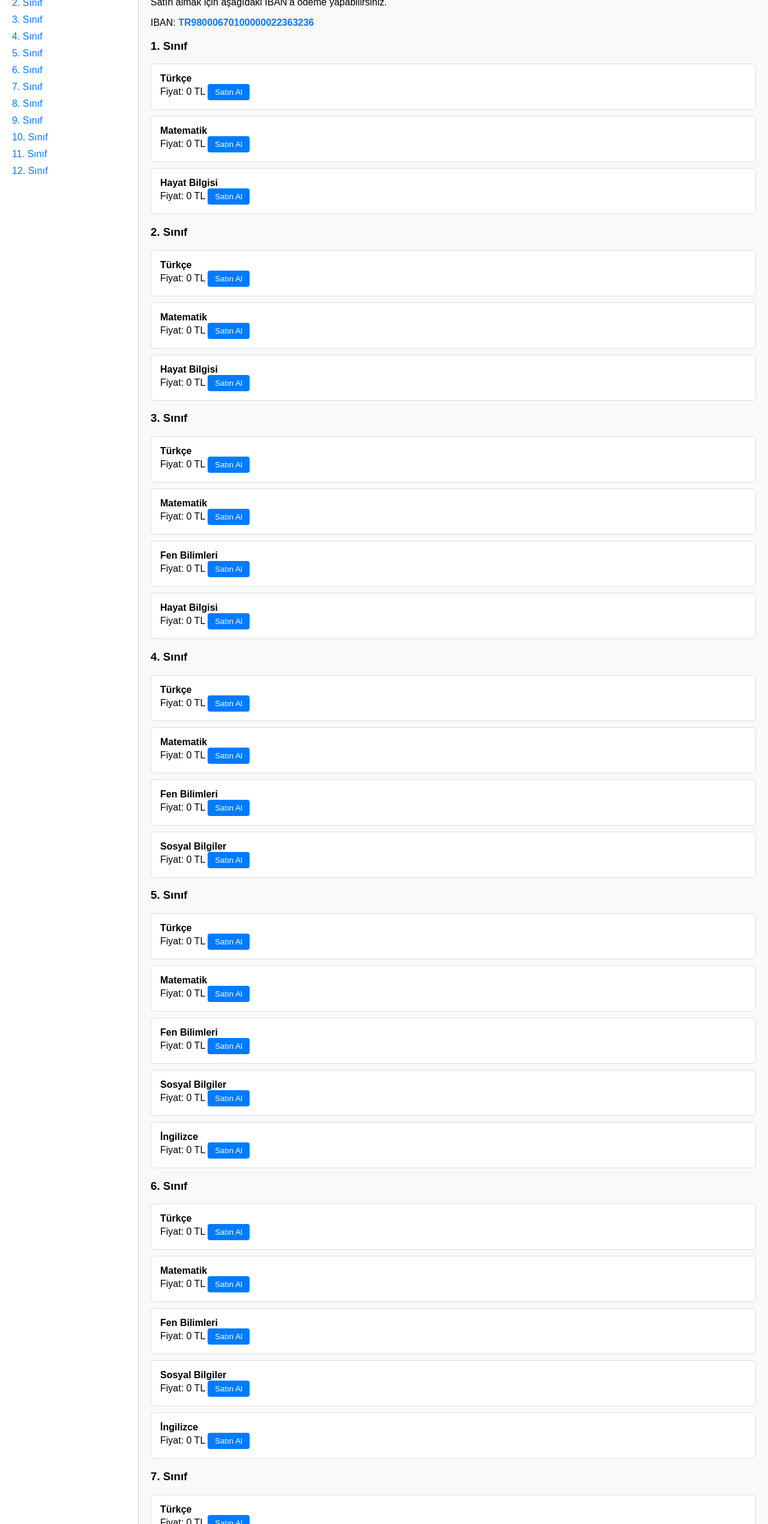
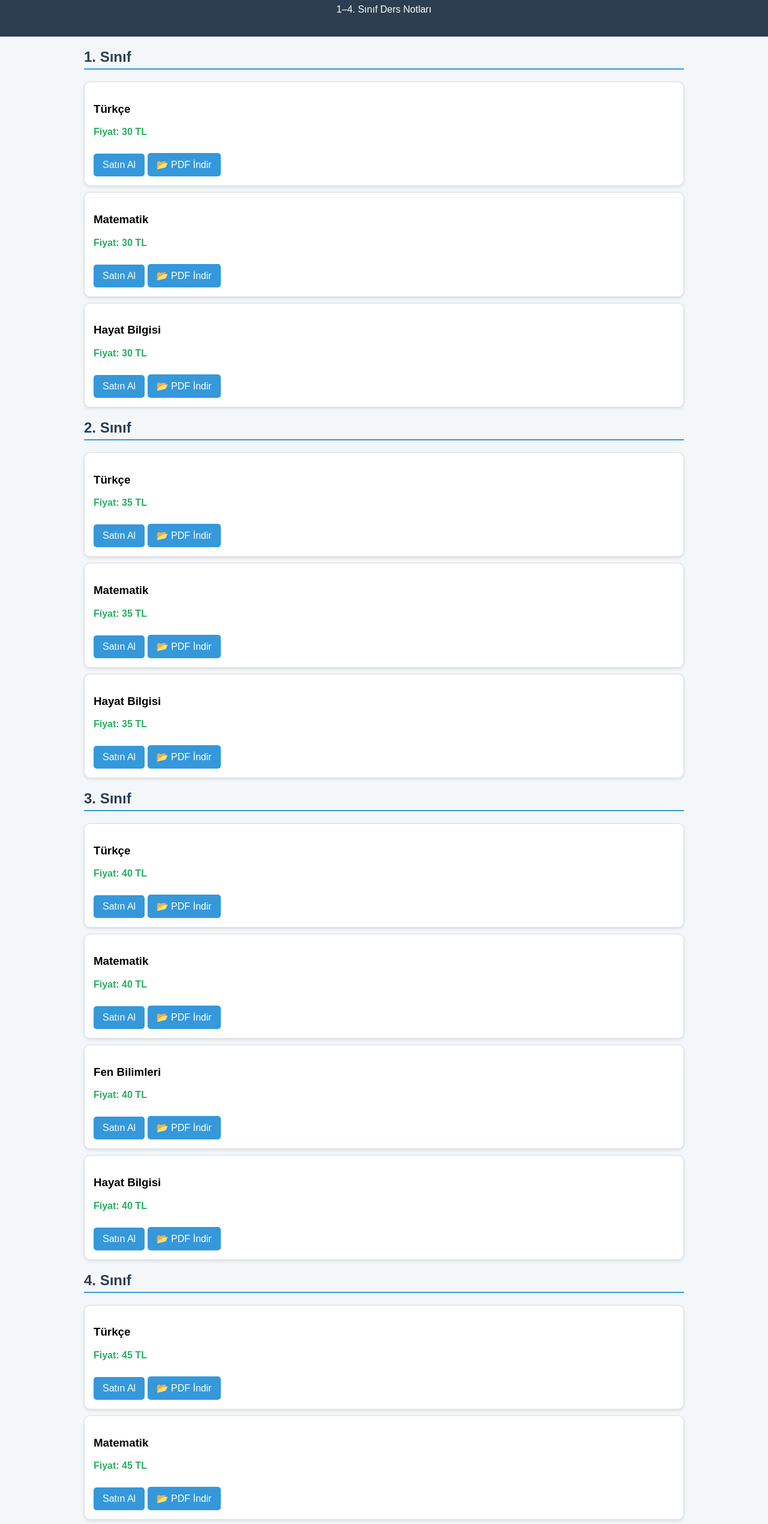
Before and after one commit to kodmekanizmamuh-oss/egitim-portali, a plain HTML site: page index.html in a window 1280 px wide. Shown: the part 93-2633 px from the top of the page at 60% size. Drawn offline with Linux system fonts and the light colour scheme.

Commit message:
Update index.html

```diff
--- a/index.html
+++ b/index.html
@@ -2,145 +2,379 @@
 <html lang="tr">
 <head>
   <meta charset="UTF-8">
-  <title>Eğitim Portalı • 1-12</title>
+  <title>DM Eğitim Portalı - İlkokul</title>
   <style>
-    body { font-family: Arial, sans-serif; margin:0; padding:0; background:#f8f9fa; }
-    .container { display: flex; }
-    .menu { width: 200px; background: #fff; padding: 15px; border-right: 1px solid #ccc; }
-    .menu h3 { margin-top: 0; }
-    .menu a { display:block; padding:5px; text-decoration:none; color:#007bff; }
-    .menu a:hover { background:#e9ecef; }
-    .content { flex:1; padding: 20px; }
-    .card { background:#fff; border:1px solid #ddd; padding:15px; margin-bottom:10px; border-radius:6px; }
-    .btn { background:#007bff; color:#fff; border:none; padding:6px 12px; border-radius:4px; cursor:pointer; }
-    .iban { font-weight:bold; color:#007bff; }
+    body {
+      font-family: Arial, sans-serif;
+      background: #f4f7fa;
+      margin: 0;
+      padding: 0;
+    }
+    header {
+      background: #2c3e50;
+      color: white;
+      padding: 20px;
+      text-align: center;
+    }
+    .container {
+      width: 90%;
+      max-width: 1000px;
+      margin: 20px auto;
+    }
+    h2 {
+      border-bottom: 2px solid #3498db;
+      padding-bottom: 5px;
+      color: #2c3e50;
+    }
+    .card {
+      background: #fff;
+      border: 1px solid #ddd;
+      border-radius: 10px;
+      padding: 15px;
+      margin: 10px 0;
+      box-shadow: 0 2px 5px rgba(0,0,0,0.1);
+    }
+    .price {
+      color: #27ae60;
+      font-weight: bold;
+    }
+    .btn {
+      display: inline-block;
+      margin-top: 10px;
+      padding: 10px 15px;
+      background: #3498db;
+      color: white;
+      text-decoration: none;
+      border-radius: 5px;
+    }
+    .btn:hover {
+      background: #2980b9;
+    }
+    /* Modal */
+    .modal {
+      display: none;
+      position: fixed;
+      z-index: 1000;
+      left: 0; top: 0;
+      width: 100%; height: 100%;
+      background: rgba(0,0,0,0.6);
+    }
+    .modal-content {
+      background: white;
+      margin: 15% auto;
+      padding: 20px;
+      border-radius: 10px;
+      width: 80%;
+      max-width: 400px;
+      text-align: center;
+    }
+    .close {
+      float: right;
+      font-size: 20px;
+      cursor: pointer;
+      color: #e74c3c;
+    }
   </style>
 </head>
 <body>
-  <div class="container">
-    <!-- Menü -->
-    <div class="menu">
-      <h3>Menü</h3>
-      <a href="#sinif1">1. Sınıf</a>
-      <a href="#sinif2">2. Sınıf</a>
-      <a href="#sinif3">3. Sınıf</a>
-      <a href="#sinif4">4. Sınıf</a>
-      <a href="#sinif5">5. Sınıf</a>
-      <a href="#sinif6">6. Sınıf</a>
-      <a href="#sinif7">7. Sınıf</a>
-      <a href="#sinif8">8. Sınıf</a>
-      <a href="#sinif9">9. Sınıf</a>
-      <a href="#sinif10">10. Sınıf</a>
-      <a href="#sinif11">11. Sınıf</a>
-      <a href="#sinif12">12. Sınıf</a>
-    </div>
+<header>
+  <h1>DM Eğitim Portalı</h1>
+  <p>1–4. Sınıf Ders Notları</p>
+</header>
 
-    <!-- İçerik -->
-    <div class="content">
-      <h2>Tüm Notlar</h2>
-      <p>Satın almak için aşağıdaki IBAN’a ödeme yapabilirsiniz.</p>
-      <p>IBAN: <span class="iban">TR98000670100000022363236</span></p>
+<div class="container">
 
-      <!-- 1. Sınıf -->
-      <h3 id="sinif1">1. Sınıf</h3>
-      <div class="card"><b>Türkçe</b><br>Fiyat: 0 TL <button class="btn">Satın Al</button></div>
-      <div class="card"><b>Matematik</b><br>Fiyat: 0 TL <button class="btn">Satın Al</button></div>
-      <div class="card"><b>Hayat Bilgisi</b><br>Fiyat: 0 TL <button class="btn">Satın Al</button></div>
+  <h2>1. Sınıf</h2>
+  <div class="card">
+    <h3>Türkçe</h3>
+    <p class="price">Fiyat: 30 TL</p>
+    <a href="#" class="btn" onclick="openModal('1. Sınıf - Türkçe')">Satın Al</a>
+    <a href="https://drive.google.com/placeholder" class="btn" target="_blank">📂 PDF İndir</a>
+  </div>
+  <div class="card">
+    <h3>Matematik</h3>
+    <p class="price">Fiyat: 30 TL</p>
+    <a href="#" class="btn" onclick="openModal('1. Sınıf - Matematik')">Satın Al</a>
+    <a href="https://drive.google.com/placeholder" class="btn" target="_blank">📂 PDF İndir</a>
+  </div>
+  <div class="card">
+    <h3>Hayat Bilgisi</h3>
+    <p class="price">Fiyat: 30 TL</p>
+    <a href="#" class="btn" onclick="openModal('1. Sınıf - Hayat Bilgisi')">Satın Al</a>
+    <a href="https://drive.google.com/placeholder" class="btn" target="_blank">📂 PDF İndir</a>
+  </div>
 
-      <!-- 2. Sınıf -->
-      <h3 id="sinif2">2. Sınıf</h3>
-      <div class="card"><b>Türkçe</b><br>Fiyat: 0 TL <button class="btn">Satın Al</button></div>
-      <div class="card"><b>Matematik</b><br>Fiyat: 0 TL <button class="btn">Satın Al</button></div>
-      <div class="card"><b>Hayat Bilgisi</b><br>Fiyat: 0 TL <button class="btn">Satın Al</button></div>
+  <h2>2. Sınıf</h2>
+  <div class="card"><h3>Türkçe</h3><p class="price">Fiyat: 35 TL</p>
+    <a href="#" class="btn" onclick="openModal('2. Sınıf - Türkçe')">Satın Al</a>
+    <a href="https://drive.google.com/placeholder" class="btn" target="_blank">📂 PDF İndir</a>
+  </div>
+  <div class="card"><h3>Matematik</h3><p class="price">Fiyat: 35 TL</p>
+    <a href="#" class="btn" onclick="openModal('2. Sınıf - Matematik')">Satın Al</a>
+    <a href="https://drive.google.com/placeholder" class="btn" target="_blank">📂 PDF İndir</a>
+  </div>
+  <div class="card"><h3>Hayat Bilgisi</h3><p class="price">Fiyat: 35 TL</p>
+    <a href="#" class="btn" onclick="openModal('2. Sınıf - Hayat Bilgisi')">Satın Al</a>
+    <a href="https://drive.google.com/placeholder" class="btn" target="_blank">📂 PDF İndir</a>
+  </div>
 
-      <!-- 3. Sınıf -->
-      <h3 id="sinif3">3. Sınıf</h3>
-      <div class="card"><b>Türkçe</b><br>Fiyat: 0 TL <button class="btn">Satın Al</button></div>
-      <div class="card"><b>Matematik</b><br>Fiyat: 0 TL <button class="btn">Satın Al</button></div>
-      <div class="card"><b>Fen Bilimleri</b><br>Fiyat: 0 TL <button class="btn">Satın Al</button></div>
-      <div class="card"><b>Hayat Bilgisi</b><br>Fiyat: 0 TL <button class="btn">Satın Al</button></div>
+  <h2>3. Sınıf</h2>
+  <div class="card"><h3>Türkçe</h3><p class="price">Fiyat: 40 TL</p>
+    <a href="#" class="btn" onclick="openModal('3. Sınıf - Türkçe')">Satın Al</a>
+    <a href="https://drive.google.com/placeholder" class="btn" target="_blank">📂 PDF İndir</a>
+  </div>
+  <div class="card"><h3>Matematik</h3><p class="price">Fiyat: 40 TL</p>
+    <a href="#" class="btn" onclick="openModal('3. Sınıf - Matematik')">Satın Al</a>
+    <a href="https://drive.google.com/placeholder" class="btn" target="_blank">📂 PDF İndir</a>
+  </div>
+  <div class="card"><h3>Fen Bilimleri</h3><p class="price">Fiyat: 40 TL</p>
+    <a href="#" class="btn" onclick="openModal('3. Sınıf - Fen Bilimleri')">Satın Al</a>
+    <a href="https://drive.google.com/placeholder" class="btn" target="_blank">📂 PDF İndir</a>
+  </div>
+  <div class="card"><h3>Hayat Bilgisi</h3><p class="price">Fiyat: 40 TL</p>
+    <a href="#" class="btn" onclick="openModal('3. Sınıf - Hayat Bilgisi')">Satın Al</a>
+    <a href="https://drive.google.com/placeholder" class="btn" target="_blank">📂 PDF İndir</a>
+  </div>
 
-      <!-- 4. Sınıf -->
-      <h3 id="sinif4">4. Sınıf</h3>
-      <div class="card"><b>Türkçe</b><br>Fiyat: 0 TL <button class="btn">Satın Al</button></div>
-      <div class="card"><b>Matematik</b><br>Fiyat: 0 TL <button class="btn">Satın Al</button></div>
-      <div class="card"><b>Fen Bilimleri</b><br>Fiyat: 0 TL <button class="btn">Satın Al</button></div>
-      <div class="card"><b>Sosyal Bilgiler</b><br>Fiyat: 0 TL <button class="btn">Satın Al</button></div>
+  <h2>4. Sınıf</h2>
+  <div class="card"><h3>Türkçe</h3><p class="price">Fiyat: 45 TL</p>
+    <a href="#" class="btn" onclick="openModal('4. Sınıf - Türkçe')">Satın Al</a>
+    <a href="https://drive.google.com/placeholder" class="btn" target="_blank">📂 PDF İndir</a>
+  </div>
+  <div class="card"><h3>Matematik</h3><p class="price">Fiyat: 45 TL</p>
+    <a href="#" class="btn" onclick="openModal('4. Sınıf - Matematik')">Satın Al</a>
+    <a href="https://drive.google.com/placeholder" class="btn" target="_blank">📂 PDF İndir</a>
+  </div>
+  <div class="card"><h3>Fen Bilimleri</h3><p class="price">Fiyat: 45 TL</p>
+    <a href="#" class="btn" onclick="openModal('4. Sınıf - Fen Bilimleri')">Satın Al</a>
+    <a href="https://drive.google.com/placeholder" class="btn" target="_blank">📂 PDF İndir</a>
+  </div>
+  <div class="card"><h3>Sosyal Bilgiler</h3><p class="price">Fiyat: 45 TL</p>
+    <a href="#" class="btn" onclick="openModal('4. Sınıf - Sosyal Bilgiler')">Satın Al</a>
+    <a href="https://drive.google.com/placeholder" class="btn" target="_blank">📂 PDF İndir</a>
+  </div>
+  <div class="card"><h3>İngilizce</h3><p class="price">Fiyat: 45 TL</p>
+    <a href="#" class="btn" onclick="openModal('4. Sınıf - İngilizce')">Satın Al</a>
+    <a href="https://drive.google.com/placeholder" class="btn" target="_blank">📂 PDF İndir</a>
+  </div>
+</div>
 
-      <!-- 5. Sınıf -->
-      <h3 id="sinif5">5. Sınıf</h3>
-      <div class="card"><b>Türkçe</b><br>Fiyat: 0 TL <button class="btn">Satın Al</button></div>
-      <div class="card"><b>Matematik</b><br>Fiyat: 0 TL <button class="btn">Satın Al</button></div>
-      <div class="card"><b>Fen Bilimleri</b><br>Fiyat: 0 TL <button class="btn">Satın Al</button></div>
-      <div class="card"><b>Sosyal Bilgiler</b><br>Fiyat: 0 TL <button class="btn">Satın Al</button></div>
-      <div class="card"><b>İngilizce</b><br>Fiyat: 0 TL <button class="btn">Satın Al</button></div>
+<!-- Modal -->
+<div id="paymentModal" class="modal">
+  <div class="modal-content">
+    <span class="close" onclick="closeModal()">&times;</span>
+    <h2>Satın Alma Bilgileri</h2>
+    <p>Lütfen ödemenizi aşağıdaki IBAN'a yapınız:</p>
+    <p><strong>IBAN:</strong> TR98000670100000022363236</p>
+    <p>Ödemenizi yaptıktan sonra dekont ile iletişime geçiniz.</p>
+  </div>
+</div>
 
-      <!-- 6. Sınıf -->
-      <h3 id="sinif6">6. Sınıf</h3>
-      <div class="card"><b>Türkçe</b><br>Fiyat: 0 TL <button class="btn">Satın Al</button></div>
-      <div class="card"><b>Matematik</b><br>Fiyat: 0 TL <button class="btn">Satın Al</button></div>
-      <div class="card"><b>Fen Bilimleri</b><br>Fiyat: 0 TL <button class="btn">Satın Al</button></div>
-      <div class="card"><b>Sosyal Bilgiler</b><br>Fiyat: 0 TL <button class="btn">Satın Al</button></div>
-      <div class="card"><b>İngilizce</b><br>Fiyat: 0 TL <button class="btn">Satın Al</button></div>
+<script>
+function openModal(ders) {
+  document.getElementById("paymentModal").style.display = "block";
+}
+function closeModal() {
+  document.getElementById("paymentModal").style.display = "none";
+}
+</script>
 
-      <!-- 7. Sınıf -->
-      <h3 id="sinif7">7. Sınıf</h3>
-      <div class="card"><b>Türkçe</b><br>Fiyat: 0 TL <button class="btn">Satın Al</button></div>
-      <div class="card"><b>Matematik</b><br>Fiyat: 0 TL <button class="btn">Satın Al</button></div>
-      <div class="card"><b>Fen Bilimleri</b><br>Fiyat: 0 TL <button class="btn">Satın Al</button></div>
-      <div class="card"><b>Sosyal Bilgiler</b><br>Fiyat: 0 TL <button class="btn">Satın Al</button></div>
-      <div class="card"><b>İngilizce</b><br>Fiyat: 0 TL <button class="btn">Satın Al</button></div>
+</body><!-- ================= 5. Sınıf ================= -->
+<h2>5. Sınıf Dersleri</h2>
 
-      <!-- 8. Sınıf -->
-      <h3 id="sinif8">8. Sınıf</h3>
-      <div class="card"><b>Türkçe</b><br>Fiyat: 0 TL <button class="btn">Satın Al</button></div>
-      <div class="card"><b>Matematik</b><br>Fiyat: 0 TL <button class="btn">Satın Al</button></div>
-      <div class="card"><b>Fen Bilimleri</b><br>Fiyat: 0 TL <button class="btn">Satın Al</button></div>
-      <div class="card"><b>T.C. İnkılap Tarihi ve Atatürkçülük</b><br>Fiyat: 0 TL <button class="btn">Satın Al</button></div>
-      <div class="card"><b>İngilizce</b><br>Fiyat: 0 TL <button class="btn">Satın Al</button></div>
+<div class="card">
+  <h3>Türkçe</h3>
+  <p class="price">Fiyat: 50 TL</p>
+  <a href="#" class="btn" onclick="openModal('5. Sınıf - Türkçe')">Satın Al</a>
+  <a href="https://drive.google.com/placeholder" class="btn" target="_blank">📄 PDF İndir</a>
+</div>
 
-      <!-- 9. Sınıf -->
-      <h3 id="sinif9">9. Sınıf</h3>
-      <div class="card"><b>Türk Dili ve Edebiyatı</b><br>Fiyat: 0 TL <button class="btn">Satın Al</button></div>
-      <div class="card"><b>Matematik</b><br>Fiyat: 0 TL <button class="btn">Satın Al</button></div>
-      <div class="card"><b>Fizik</b><br>Fiyat: 0 TL <button class="btn">Satın Al</button></div>
-      <div class="card"><b>Kimya</b><br>Fiyat: 0 TL <button class="btn">Satın Al</button></div>
-      <div class="card"><b>Biyoloji</b><br>Fiyat: 0 TL <button class="btn">Satın Al</button></div>
-      <div class="card"><b>Tarih</b><br>Fiyat: 0 TL <button class="btn">Satın Al</button></div>
-      <div class="card"><b>Coğrafya</b><br>Fiyat: 0 TL <button class="btn">Satın Al</button></div>
+<div class="card">
+  <h3>Matematik</h3>
+  <p class="price">Fiyat: 55 TL</p>
+  <a href="#" class="btn" onclick="openModal('5. Sınıf - Matematik')">Satın Al</a>
+  <a href="https://drive.google.com/placeholder" class="btn" target="_blank">📄 PDF İndir</a>
+</div>
 
-      <!-- 10. Sınıf -->
-      <h3 id="sinif10">10. Sınıf</h3>
-      <div class="card"><b>Türk Dili ve Edebiyatı</b><br>Fiyat: 0 TL <button class="btn">Satın Al</button></div>
-      <div class="card"><b>Matematik</b><br>Fiyat: 0 TL <button class="btn">Satın Al</button></div>
-      <div class="card"><b>Fizik</b><br>Fiyat: 0 TL <button class="btn">Satın Al</button></div>
-      <div class="card"><b>Kimya</b><br>Fiyat: 0 TL <button class="btn">Satın Al</button></div>
-      <div class="card"><b>Biyoloji</b><br>Fiyat: 0 TL <button class="btn">Satın Al</button></div>
-      <div class="card"><b>Tarih</b><br>Fiyat: 0 TL <button class="btn">Satın Al</button></div>
-      <div class="card"><b>Coğrafya</b><br>Fiyat: 0 TL <button class="btn">Satın Al</button></div>
+<div class="card">
+  <h3>Fen Bilimleri</h3>
+  <p class="price">Fiyat: 60 TL</p>
+  <a href="#" class="btn" onclick="openModal('5. Sınıf - Fen Bilimleri')">Satın Al</a>
+  <a href="https://drive.google.com/placeholder" class="btn" target="_blank">📄 PDF İndir</a>
+</div>
 
-      <!-- 11. Sınıf -->
-      <h3 id="sinif11">11. Sınıf</h3>
-      <div class="card"><b>Türk Dili ve Edebiyatı</b><br>Fiyat: 0 TL <button class="btn">Satın Al</button></div>
-      <div class="card"><b>Matematik</b><br>Fiyat: 0 TL <button class="btn">Satın Al</button></div>
-      <div class="card"><b>Fizik</b><br>Fiyat: 0 TL <button class="btn">Satın Al</button></div>
-      <div class="card"><b>Kimya</b><br>Fiyat: 0 TL <button class="btn">Satın Al</button></div>
-      <div class="card"><b>Biyoloji</b><br>Fiyat: 0 TL <button class="btn">Satın Al</button></div>
-      <div class="card"><b>Tarih</b><br>Fiyat: 0 TL <button class="btn">Satın Al</button></div>
-      <div class="card"><b>Coğrafya</b><br>Fiyat: 0 TL <button class="btn">Satın Al</button></div>
-      <div class="card"><b>Felsefe</b><br>Fiyat: 0 TL <button class="btn">Satın Al</button></div>
+<div class="card">
+  <h3>Sosyal Bilgiler</h3>
+  <p class="price">Fiyat: 45 TL</p>
+  <a href="#" class="btn" onclick="openModal('5. Sınıf - Sosyal Bilgiler')">Satın Al</a>
+  <a href="https://drive.google.com/placeholder" class="btn" target="_blank">📄 PDF İndir</a>
+</div>
 
-      <!-- 12. Sınıf -->
-      <h3 id="sinif12">12. Sınıf</h3>
-      <div class="card"><b>Türk Dili ve Edebiyatı</b><br>Fiyat: 0 TL <button class="btn">Satın Al</button></div>
-      <div class="card"><b>Matematik</b><br>Fiyat: 0 TL <button class="btn">Satın Al</button></div>
-      <div class="card"><b>Fizik</b><br>Fiyat: 0 TL <button class="btn">Satın Al</button></div>
-      <div class="card"><b>Kimya</b><br>Fiyat: 0 TL <button class="btn">Satın Al</button></div>
-      <div class="card"><b>Biyoloji</b><br>Fiyat: 0 TL <button class="btn">Satın Al</button></div>
-      <div class="card"><b>Tarih</b><br>Fiyat: 0 TL <button class="btn">Satın Al</button></div>
-      <div class="card"><b>Coğrafya</b><br>Fiyat: 0 TL <button class="btn">Satın Al</button></div>
-      <div class="card"><b>Felsefe</b><br>Fiyat: 0 TL <button class="btn">Satın Al</button></div>
-    </div>
-  </div>
-</body>
+<!-- ================= 6. Sınıf ================= -->
+<h2>6. Sınıf Dersleri</h2>
+
+<div class="card">
+  <h3>Türkçe</h3>
+  <p class="price">Fiyat: 50 TL</p>
+  <a href="#" class="btn" onclick="openModal('6. Sınıf - Türkçe')">Satın Al</a>
+  <a href="https://drive.google.com/placeholder" class="btn" target="_blank">📄 PDF İndir</a>
+</div>
+
+<div class="card">
+  <h3>Matematik</h3>
+  <p class="price">Fiyat: 55 TL</p>
+  <a href="#" class="btn" onclick="openModal('6. Sınıf - Matematik')">Satın Al</a>
+  <a href="https://drive.google.com/placeholder" class="btn" target="_blank">📄 PDF İndir</a>
+</div>
+
+<div class="card">
+  <h3>Fen Bilimleri</h3>
+  <p class="price">Fiyat: 60 TL</p>
+  <a href="#" class="btn" onclick="openModal('6. Sınıf - Fen Bilimleri')">Satın Al</a>
+  <a href="https://drive.google.com/placeholder" class="btn" target="_blank">📄 PDF İndir</a>
+</div>
+
+<div class="card">
+  <h3>Sosyal Bilgiler</h3>
+  <p class="price">Fiyat: 45 TL</p>
+  <a href="#" class="btn" onclick="openModal('6. Sınıf - Sosyal Bilgiler')">Satın Al</a>
+  <a href="https://drive.google.com/placeholder" class="btn" target="_blank">📄 PDF İndir</a>
+</div>
+
+<!-- ================= 7. Sınıf ================= -->
+<h2>7. Sınıf Dersleri</h2>
+
+<div class="card">
+  <h3>Türkçe</h3>
+  <p class="price">Fiyat: 55 TL</p>
+  <a href="#" class="btn" onclick="openModal('7. Sınıf - Türkçe')">Satın Al</a>
+  <a href="https://drive.google.com/placeholder" class="btn" target="_blank">📄 PDF İndir</a>
+</div>
+
+<div class="card">
+  <h3>Matematik</h3>
+  <p class="price">Fiyat: 60 TL</p>
+  <a href="#" class="btn" onclick="openModal('7. Sınıf - Matematik')">Satın Al</a>
+  <a href="https://drive.google.com/placeholder" class="btn" target="_blank">📄 PDF İndir</a>
+</div>
+
+<div class="card">
+  <h3>Fen Bilimleri</h3>
+  <p class="price">Fiyat: 65 TL</p>
+  <a href="#" class="btn" onclick="openModal('7. Sınıf - Fen Bilimleri')">Satın Al</a>
+  <a href="https://drive.google.com/placeholder" class="btn" target="_blank">📄 PDF İndir</a>
+</div>
+
+<div class="card">
+  <h3>Sosyal Bilgiler</h3>
+  <p class="price">Fiyat: 50 TL</p>
+  <a href="#" class="btn" onclick="openModal('7. Sınıf - Sosyal Bilgiler')">Satın Al</a>
+  <a href="https://drive.google.com/placeholder" class="btn" target="_blank">📄 PDF İndir</a>
+</div>
+
+<!-- ================= 8. Sınıf ================= -->
+<h2>8. Sınıf Dersleri</h2>
+
+<div class="card">
+  <h3>Türkçe</h3>
+  <p class="price">Fiyat: 60 TL</p>
+  <a href="#" class="btn" onclick="openModal('8. Sınıf - Türkçe')">Satın Al</a>
+  <a href="https://drive.google.com/placeholder" class="btn" target="_blank">📄 PDF İndir</a>
+</div>
+
+<div class="card">
+  <h3>Matematik</h3>
+  <p class="price">Fiyat: 70 TL</p>
+  <a href="#" class="btn" onclick="openModal('8. Sınıf - Matematik')">Satın Al</a>
+  <a href="https://drive.google.com/placeholder" class="btn" target="_blank">📄 PDF İndir</a>
+</div>
+
+<div class="card">
+  <h3>Fen Bilimleri</h3>
+  <p class="price">Fiyat: 75 TL</p>
+  <a href="#" class="btn" onclick="openModal('8. Sınıf - Fen Bilimleri')">Satın Al</a>
+  <a href="https://drive.google.com/placeholder" class="btn" target="_blank">📄 PDF İndir</a>
+</div>
+
+<div class="card">
+  <h3>T.C. İnkılap Tarihi ve Atatürkçülük</h3>
+  <p class="price">Fiyat: 55 TL</p>
+  <a href="#" class="btn" onclick="openModal('8. Sınıf - İnkılap Tarihi')">Satın Al</a>
+  <a href="https://drive.google.com/placeholder" class="btn" target="_blank">📄 PDF İndir</a>
+</div><!-- ================= 9. SINIF ================= -->
+<div class="card">
+  <h3>Türk Dili ve Edebiyatı</h3>
+  <p class="price">Fiyat: 80 TL</p>
+  <a href="#" class="btn" onclick="openModal('9. Sınıf - Edebiyat')">Satın Al</a>
+  <a href="https://drive.google.com/placeholder" class="btn" target="_blank">📄 PDF İndir</a>
+</div>
+
+<div class="card">
+  <h3>Matematik</h3>
+  <p class="price">Fiyat: 85 TL</p>
+  <a href="#" class="btn" onclick="openModal('9. Sınıf - Matematik')">Satın Al</a>
+  <a href="https://drive.google.com/placeholder" class="btn" target="_blank">📄 PDF İndir</a>
+</div>
+
+<div class="card">
+  <h3>Fizik</h3>
+  <p class="price">Fiyat: 90 TL</p>
+  <a href="#" class="btn" onclick="openModal('9. Sınıf - Fizik')">Satın Al</a>
+  <a href="https://drive.google.com/placeholder" class="btn" target="_blank">📄 PDF İndir</a>
+</div>
+
+<div class="card">
+  <h3>Kimya</h3>
+  <p class="price">Fiyat: 90 TL</p>
+  <a href="#" class="btn" onclick="openModal('9. Sınıf - Kimya')">Satın Al</a>
+  <a href="https://drive.google.com/placeholder" class="btn" target="_blank">📄 PDF İndir</a>
+</div>
+
+<div class="card">
+  <h3>Biyoloji</h3>
+  <p class="price">Fiyat: 90 TL</p>
+  <a href="#" class="btn" onclick="openModal('9. Sınıf - Biyoloji')">Satın Al</a>
+  <a href="https://drive.google.com/placeholder" class="btn" target="_blank">📄 PDF İndir</a>
+</div>
+
+<div class="card">
+  <h3>Tarih</h3>
+  <p class="price">Fiyat: 80 TL</p>
+  <a href="#" class="btn" onclick="openModal('9. Sınıf - Tarih')">Satın Al</a>
+  <a href="https://drive.google.com/placeholder" class="btn" target="_blank">📄 PDF İndir</a>
+</div>
+
+<div class="card">
+  <h3>Coğrafya</h3>
+  <p class="price">Fiyat: 80 TL</p>
+  <a href="#" class="btn" onclick="openModal('9. Sınıf - Coğrafya')">Satın Al</a>
+  <a href="https://drive.google.com/placeholder" class="btn" target="_blank">📄 PDF İndir</a>
+</div>
+
+<div class="card">
+  <h3>Felsefe</h3>
+  <p class="price">Fiyat: 75 TL</p>
+  <a href="#" class="btn" onclick="openModal('9. Sınıf - Felsefe')">Satın Al</a>
+  <a href="https://drive.google.com/placeholder" class="btn" target="_blank">📄 PDF İndir</a>
+</div>
+
+<div class="card">
+  <h3>Din Kültürü ve Ahlak Bilgisi</h3>
+  <p class="price">Fiyat: 70 TL</p>
+  <a href="#" class="btn" onclick="openModal('9. Sınıf - Din Kültürü')">Satın Al</a>
+  <a href="https://drive.google.com/placeholder" class="btn" target="_blank">📄 PDF İndir</a>
+</div>
+
+<div class="card">
+  <h3>İngilizce</h3>
+  <p class="price">Fiyat: 75 TL</p>
+  <a href="#" class="btn" onclick="openModal('9. Sınıf - İngilizce')">Satın Al</a>
+  <a href="https://drive.google.com/placeholder" class="btn" target="_blank">📄 PDF İndir</a>
+</div>
+<!-- ================= 9. SINIF SONU ================= -->
+
+<!-- ================= 10, 11, 12. sınıflar için aynı blokları kopyalayıp
+ders isimlerini ve fiyatları değiştirmen yeterli olacak. ================= -->
+
+
 </html>
```
